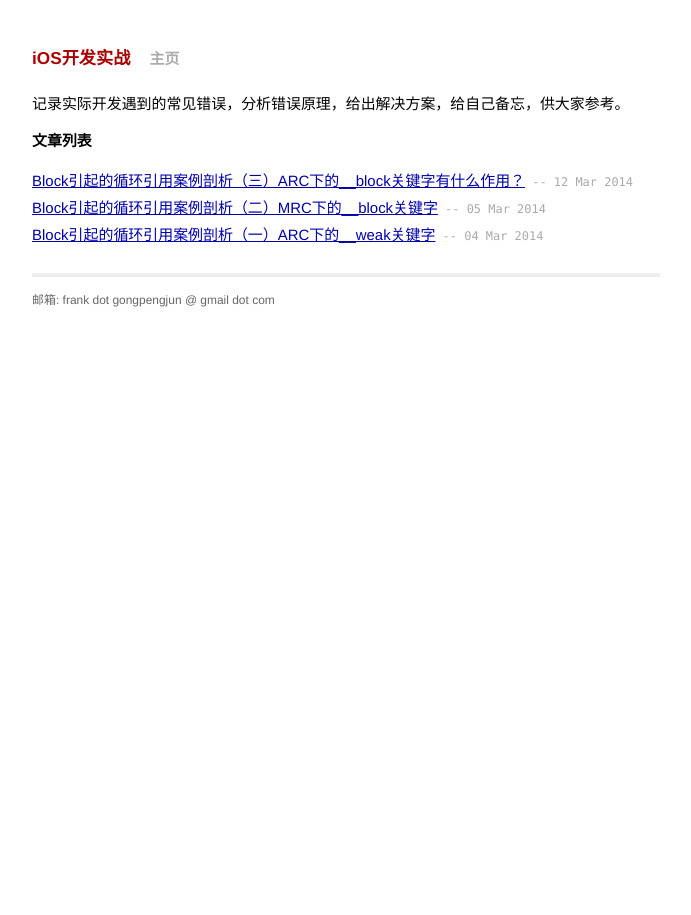
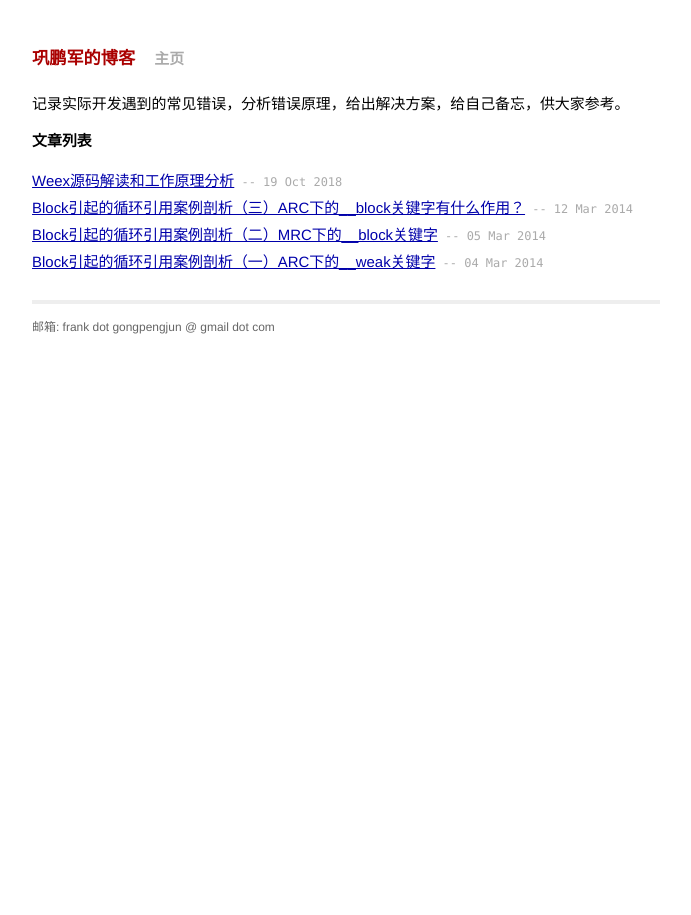
Before and after one commit to gongpengjun/gongpengjun.github.io, a Jekyll site: the page built from index.html, in a window 1280 px wide. Shown: the whole page, without its empty margins (294-985 px from the left). Built offline with Jekyll 4.4.1, drawn with Linux system fonts in a browser that asks for light colours.

Commit message:
添加”Weex源码解读和工作原理分析“的链接

```diff
--- a/_config.yml
+++ b/_config.yml
@@ -1,3 +1,3 @@
-name: iOS开发实战
+name: 巩鹏军的博客
 timezone: Asia/Beijing
 encoding: utf-8
--- a/index.html
+++ b/index.html
@@ -7,6 +7,7 @@ title: iOS开发实战
   <p>记录实际开发遇到的常见错误，分析错误原理，给出解决方案，给自己备忘，供大家参考。</p>
   <h1>文章列表</h1>
   <ul class="posts">
+    <li> <a href="http://gongpengjun.com/weex-code-analysis/">Weex源码解读和工作原理分析</a><span> -- 19 Oct 2018</span></li>
     {% for post in site.posts %}
       <li> <a href="{{ post.url }}">{{ post.title }}</a><span> -- {{ post.date | date_to_string }}</span></li>
     {% endfor %}
```
Also changed, not shown: 1 other file.
